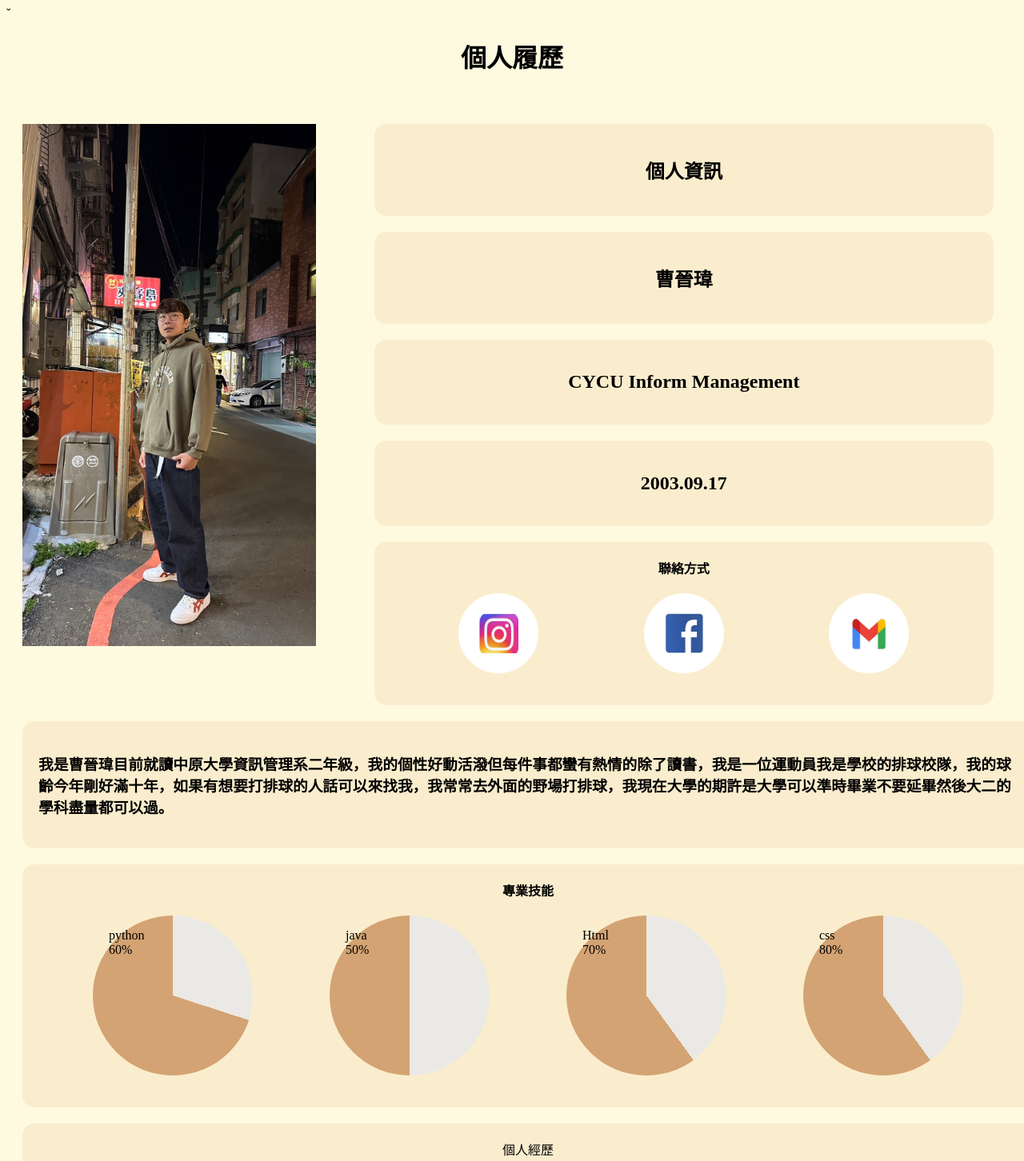
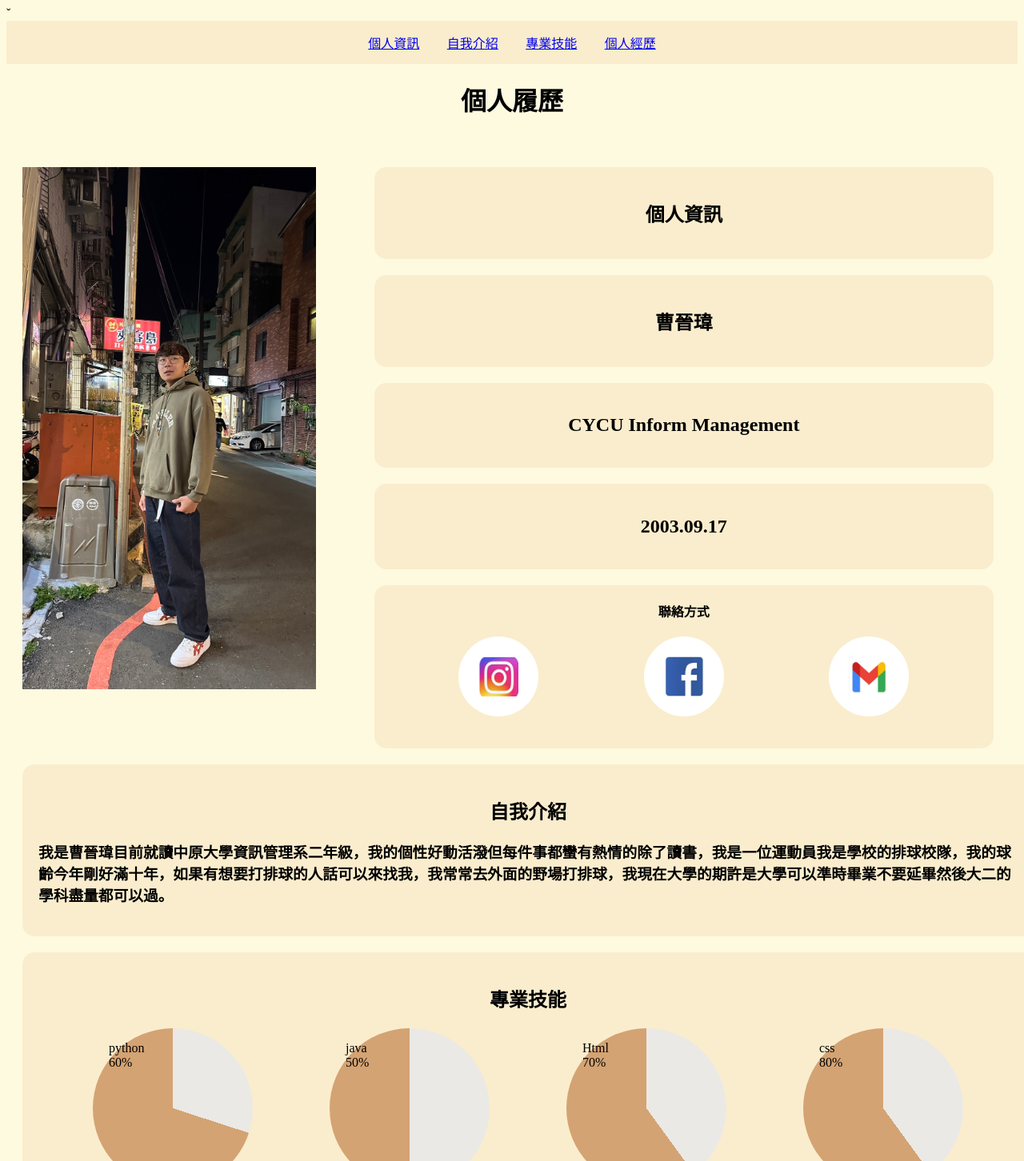
Before and after one commit to jim920917/-, a plain HTML site: page index.html in a window 1280 px wide. Shown: the top 1452 px of the page at 80% size. Drawn offline with Linux system fonts and the light colour scheme.

Commit message:
第五次推送

```diff
--- a/jim.html
+++ b/index.html
@@ -9,13 +9,21 @@
 </head>
 
 <body>
+
+    <nav>
+        <a href="#link01">個人資訊</a>
+        <a href="#link02">自我介紹</a>
+        <a href="#link03">專業技能</a>
+        <a href="#link04">個人經歷</a>
+      </nav>
+
     <header>
         <h1>個人履歷</h1>
     </header>
 
     <main>
         <article>
-            <section>
+            <section id="link01">
                 <img src="img/123.jpg" alt="Description of the image" width="30%" width="500" class="right">
                 <div class="card">
                     <h2>個人資訊</h2>
@@ -51,12 +59,17 @@
                 </div>
             </section>
 
-            <section style="clear: left;">
-                <div class="card1">
-                    <h3>我是曹晉瑋目前就讀中原大學資訊管理系二年級，我的個性好動活潑但每件事都蠻有熱情的除了讀書，我是一位運動員我是學校的排球校隊，我的球齡今年剛好滿十年，如果有想要打排球的人話可以來找我，我常常去外面的野場打排球，我現在大學的期許是大學可以準時畢業不要延畢然後大二的學科盡量都可以過。</h3>
+            <section style="clear: left;" >
+                <div id="link02">
+                    <div class="card1">
+                        <h2>自我介紹</h2>
+                        <h3>我是曹晉瑋目前就讀中原大學資訊管理系二年級，我的個性好動活潑但每件事都蠻有熱情的除了讀書，我是一位運動員我是學校的排球校隊，我的球齡今年剛好滿十年，如果有想要打排球的人話可以來找我，我常常去外面的野場打排球，我現在大學的期許是大學可以準時畢業不要延畢然後大二的學科盡量都可以過。</h3>
+                    </div>
                 </div>
                 <div class="card1">
-                    <a><b>專業技能</b></a>
+                    <div id="link03">
+                        <h2>專業技能</h2>
+                    </div>
                     <div class="fix-typesetting">
                         <div class="pie-chart"><p class="text-move">python<br>60%</p></div>
                         <div class="pie-chart1"><p class="text-move">java<br>50%</p></div>
@@ -64,8 +77,11 @@
                         <div class="pie-chart3"><p class="text-move">css<br>80%</p></div>
                     </div>
                 </div>
+                <div>
                 <div class="card1">
-                    <a>個人經歷</a>
+                    <div id="link04">
+                        <h2>個人經歷</h2>
+                    </div>
                     <div class="fix-typesetting">
                         <div  class="fix">
                              <a>桃園市中山<br>國民國小</a>
@@ -85,6 +101,7 @@
                         <h4>111年大專盃排球賽公開一第一名</h4>
                     </div>
                 </div>
+                <
             </section>
             <section>
                 <div class="card1">
--- a/style.css
+++ b/style.css
@@ -1,5 +1,21 @@
 body{
    background-color: #fefae0 ;
+}
+
+nav{
+   background-color: #faedcd;
+   text-align: center;
+   font-family: Arial, Helvetica, sans-serif ;
+}
+
+nav a{
+   padding: 15px;
+   display: inline-block;
+}
+
+nav a:hover {
+   background-color: #d4a373;
+   color: white;
 }
 
 .card{
```
